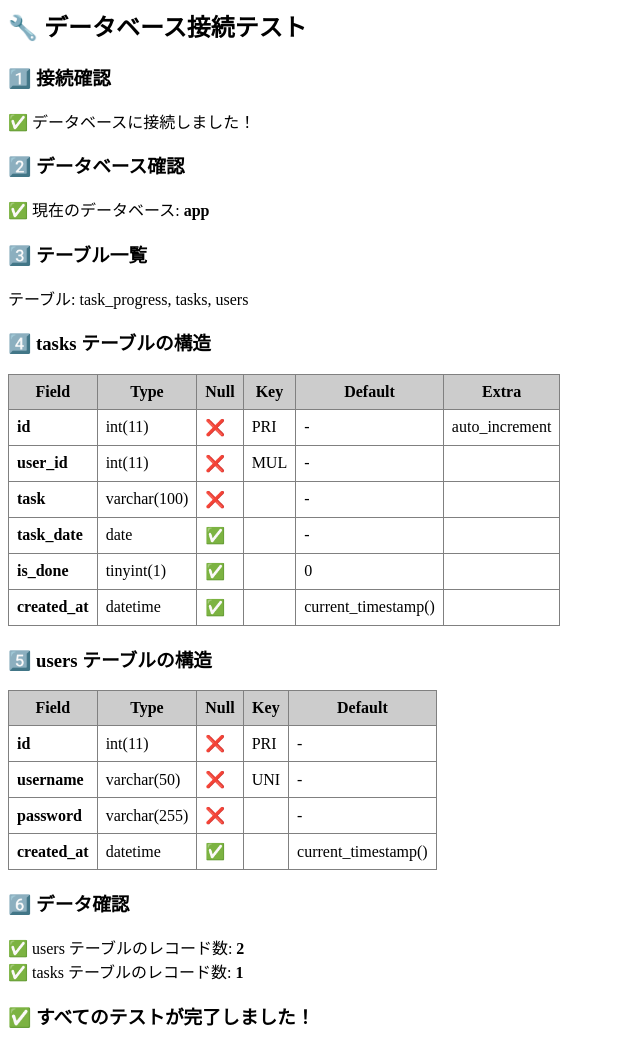
After one commit to kaito20050215/nyan-task-manager, a PHP site: page /dashboard/test_db.php in a window 1280 px wide. The commit adds this page. Shown: the whole page, without its empty margins (0-640 px from the left). Run offline with PHP 8.4, Linux system fonts and the light colour scheme; data comes from the database, SQL or seed files in the repository; tables that the repository leaves empty hold one stand-in row (values such as "Sample post").

Commit message:
セキュリティ強化

```diff
--- a/db.php
+++ b/db.php
@@ -1,12 +1,57 @@
 <?php
-$dsn = "mysql:host=localhost;dbname=task_mane;charset=utf8mb4";
-$user = "root";
-$pass = "";
+/**
+ * .env ファイルから設定を読込
+ */
 
-$options = [
-    PDO::ATTR_ERRMODE            => PDO::ERRMODE_EXCEPTION,
-    PDO::ATTR_DEFAULT_FETCH_MODE => PDO::FETCH_ASSOC,
-    PDO::ATTR_EMULATE_PREPARES   => false,
-];
+// .env ファイルが存在するか確認
+if (!file_exists(__DIR__ . '/.env')) {
+    die('.env ファイルが見つかりません');
+}
 
-$pdo = new PDO($dsn, $user, $pass, $options);
+// .env ファイルの内容を読込
+$env = [];
+$lines = file(__DIR__ . '/.env');
+
+foreach ($lines as $line) {
+    $line = trim($line);
+
+    // 空行やコメント（#）をスキップ
+    if (!$line || strpos($line, '#') === 0) {
+        continue;
+    }
+
+    // 「KEY=VALUE」の形で分割
+    if (strpos($line, '=') !== false) {
+        [$key, $value] = explode('=', $line, 2);
+        $env[trim($key)] = trim($value);
+    }
+}
+
+// 必要な設定があるか確認
+if (empty($env['DB_HOST']) || empty($env['DB_NAME']) || empty($env['DB_USER'])) {
+    die('.env に DB_HOST, DB_NAME, DB_USER が必要です');
+}
+
+// DSN を組み立てる（.env から取ってくる）
+$dsn = "mysql:host=" . $env['DB_HOST'] .
+       ";dbname=" . $env['DB_NAME'] .
+       ";charset=" . ($env['DB_CHARSET'] ?? 'utf8mb4');
+
+$user = $env['DB_USER'];
+$pass = $env['DB_PASS'] ?? '';  // DB_PASS がなかったら空文字
+
+try {
+    $pdo = new PDO($dsn, $user, $pass, [
+        PDO::ATTR_ERRMODE => PDO::ERRMODE_EXCEPTION,
+        PDO::ATTR_DEFAULT_FETCH_MODE => PDO::FETCH_ASSOC,
+        PDO::ATTR_EMULATE_PREPARES => false,
+    ]);
+
+    // 接続成功
+    // echo "データベース接続成功！";
+
+} catch (PDOException $e) {
+    echo "❌ エラー: " . $e->getMessage();
+    exit;
+}
+?>
--- a/schema.sql
+++ b/schema.sql
@@ -21,7 +21,8 @@ CREATE TABLE IF NOT EXISTS tasks (
     id INT AUTO_INCREMENT PRIMARY KEY,
     user_id INT NOT NULL,
     task VARCHAR(100) NOT NULL,
-    done TINYINT(1) DEFAULT 0,
+    task_date DATE,
+    is_done TINYINT(1) DEFAULT 0,
     created_at DATETIME DEFAULT CURRENT_TIMESTAMP,
     FOREIGN KEY (user_id) REFERENCES users(id) ON DELETE CASCADE
 );
--- /dev/null
+++ b/test_db.php
@@ -0,0 +1,96 @@
+<?php
+/**
+ * データベース接続テスト
+ * ブラウザで http://localhost/dashboard/task_mane/test_db.php にアクセス
+ */
+
+require __DIR__ . "/db.php";
+
+echo "<h2>🔧 データベース接続テスト</h2>";
+
+// 1️⃣ 接続確認
+echo "<h3>1️⃣ 接続確認</h3>";
+if ($pdo) {
+    echo "✅ データベースに接続しました！<br>";
+} else {
+    echo "❌ 接続失敗<br>";
+    exit;
+}
+
+// 2️⃣ データベース名確認
+echo "<h3>2️⃣ データベース確認</h3>";
+$stmt = $pdo->query("SELECT DATABASE() as db_name");
+$result = $stmt->fetch();
+echo "✅ 現在のデータベース: <strong>" . $result['db_name'] . "</strong><br>";
+
+// 3️⃣ テーブル確認
+echo "<h3>3️⃣ テーブル一覧</h3>";
+$stmt = $pdo->query("SHOW TABLES");
+$tables = $stmt->fetchAll(PDO::FETCH_COLUMN);
+echo "テーブル: " . implode(", ", $tables) . "<br>";
+
+// 4️⃣ tasks テーブルの構造確認
+echo "<h3>4️⃣ tasks テーブルの構造</h3>";
+$stmt = $pdo->query("DESCRIBE tasks");
+$columns = $stmt->fetchAll(PDO::FETCH_ASSOC);
+
+echo "<table border='1' style='border-collapse: collapse; margin: 10px 0;'>";
+echo "<tr style='background: #ccc;'>";
+echo "<th style='padding: 8px;'>Field</th>";
+echo "<th style='padding: 8px;'>Type</th>";
+echo "<th style='padding: 8px;'>Null</th>";
+echo "<th style='padding: 8px;'>Key</th>";
+echo "<th style='padding: 8px;'>Default</th>";
+echo "<th style='padding: 8px;'>Extra</th>";
+echo "</tr>";
+
+foreach ($columns as $col) {
+    echo "<tr>";
+    echo "<td style='padding: 8px;'><strong>" . $col['Field'] . "</strong></td>";
+    echo "<td style='padding: 8px;'>" . $col['Type'] . "</td>";
+    echo "<td style='padding: 8px;'>" . ($col['Null'] === 'YES' ? '✅' : '❌') . "</td>";
+    echo "<td style='padding: 8px;'>" . ($col['Key'] ?? '-') . "</td>";
+    echo "<td style='padding: 8px;'>" . ($col['Default'] ?? '-') . "</td>";
+    echo "<td style='padding: 8px;'>" . ($col['Extra'] ?? '-') . "</td>";
+    echo "</tr>";
+}
+
+echo "</table>";
+
+// 5️⃣ users テーブル確認
+echo "<h3>5️⃣ users テーブルの構造</h3>";
+$stmt = $pdo->query("DESCRIBE users");
+$columns = $stmt->fetchAll(PDO::FETCH_ASSOC);
+
+echo "<table border='1' style='border-collapse: collapse; margin: 10px 0;'>";
+echo "<tr style='background: #ccc;'>";
+echo "<th style='padding: 8px;'>Field</th>";
+echo "<th style='padding: 8px;'>Type</th>";
+echo "<th style='padding: 8px;'>Null</th>";
+echo "<th style='padding: 8px;'>Key</th>";
+echo "<th style='padding: 8px;'>Default</th>";
+echo "</tr>";
+
+foreach ($columns as $col) {
+    echo "<tr>";
+    echo "<td style='padding: 8px;'><strong>" . $col['Field'] . "</strong></td>";
+    echo "<td style='padding: 8px;'>" . $col['Type'] . "</td>";
+    echo "<td style='padding: 8px;'>" . ($col['Null'] === 'YES' ? '✅' : '❌') . "</td>";
+    echo "<td style='padding: 8px;'>" . ($col['Key'] ?? '-') . "</td>";
+    echo "<td style='padding: 8px;'>" . ($col['Default'] ?? '-') . "</td>";
+    echo "</tr>";
+}
+
+echo "</table>";
+
+// 6️⃣ データ確認
+echo "<h3>6️⃣ データ確認</h3>";
+
+$userCount = $pdo->query("SELECT COUNT(*) as count FROM users")->fetch();
+echo "✅ users テーブルのレコード数: <strong>" . $userCount['count'] . "</strong><br>";
+
+$taskCount = $pdo->query("SELECT COUNT(*) as count FROM tasks")->fetch();
+echo "✅ tasks テーブルのレコード数: <strong>" . $taskCount['count'] . "</strong><br>";
+
+echo "<h3>✅ すべてのテストが完了しました！</h3>";
+?>
```
Also changed, not shown: index.php (+25 -0 lines), login.php (+86 -6 lines), simple_test.php (added, +43 -0 lines), 1 other file.
